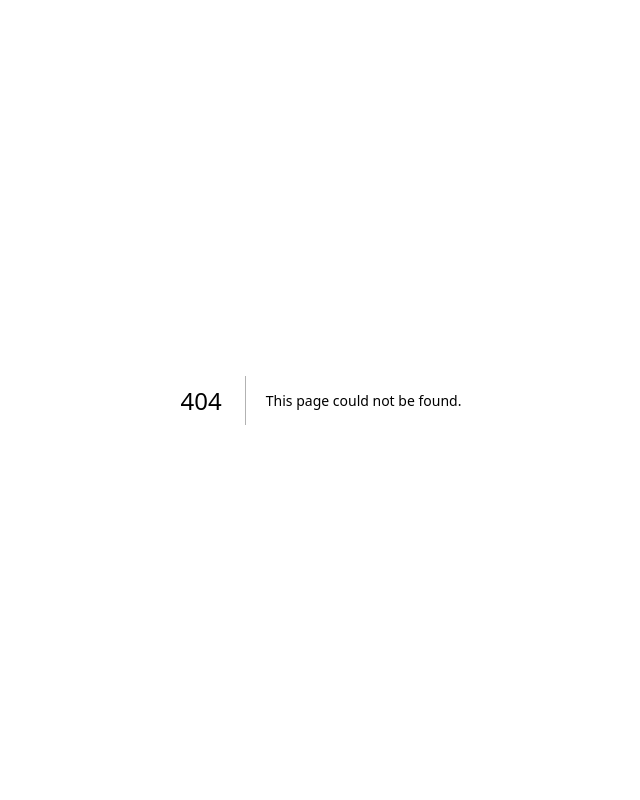
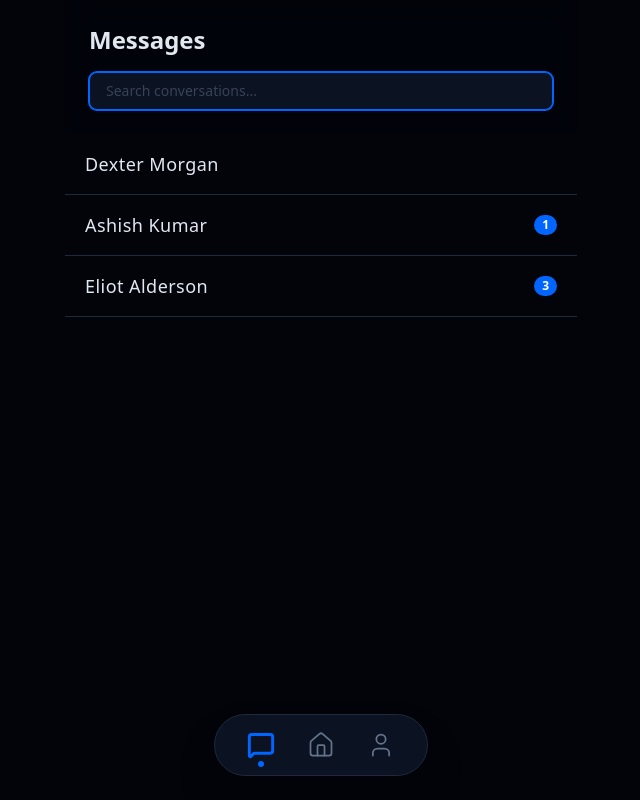
Before and after one commit to Ashcodes69/evanesce-frontend-v2, a Next.js app: page /messages in a window 1280 px wide. Before the commit this address had no page. Shown: the whole page, without its empty margins (319-959 px from the left). Built offline with nearby package versions, Linux system fonts and the light colour scheme.

Commit message:
created chatrow and messages page

```diff
--- /dev/null
+++ b/src/app/messages/page.tsx
@@ -0,0 +1,38 @@
+import Navbar from "@/src/components/layout/Navbar";
+import Input from "@/src/components/ui/Input";
+import ChatRow from "@/src/features/chat/ChatRow";
+
+const activeChats = [
+  {
+    id: 1,
+    fullName: "Dexter Morgan",
+    unreadCount: 0,
+    lastMessageText: "Active now",
+  },
+  { id: 2, fullName: "Ashish Kumar", unreadCount: 1 },
+  { id: 3, fullName: "Eliot Alderson", unreadCount: 3 },
+];
+export default function page() {
+  return (
+    <main className="min-h-screen bg-background pb24">
+      <div className="max-w-lg mx-auto flex flex-col w-full h-full">
+        <div className="sticky top-0 z-10 bg-background/80 backdrop-blur-md px-6 py-6 border-border">
+          <h1 className="text-text-main text-2xl font-bold mb-4">Messages</h1>
+          <Input type="text" placeholder="Search conversations..." />
+        </div>
+
+        <div className="flex flex-col">
+          {activeChats.map((chat) => (
+            <ChatRow
+              key={chat.id}
+              userId={chat.id}
+              fullName={chat.fullName}
+              unreadMsgCount={chat.unreadCount}
+            />
+          ))}
+        </div>
+      </div>
+      <Navbar />
+    </main>
+  );
+}
--- /dev/null
+++ b/src/features/chat/ChatRow.tsx
@@ -0,0 +1,38 @@
+"use client";
+import Link from "next/link";
+import clsx from "clsx";
+
+export interface ChatRowProps {
+  userId: number;
+  fullName: string;
+  unreadMsgCount: number;
+}
+
+export default function ChatRow({
+  userId,
+  fullName,
+  unreadMsgCount = 0,
+}: ChatRowProps) {
+  return (
+    <Link href={`/messages/${userId}`} className="block w-full group">
+      <div
+        className={clsx(
+          "flex flex-col justify-center px-5 py-4 border-b border-border bg-background transition-colors duration-200",
+          "group-hover:bg-surface/50",
+        )}
+      >
+        <div className="flex items-center justify-between">
+          <h3 className="text-text-main text-lg font-medium tracking-wide">
+            {fullName}
+          </h3>
+
+          {unreadMsgCount > 0 && (
+            <span className="bg-primary text-white text-xs font-bold px-2 py-0.5 rounded-full shadow-[0_0_8px_var(--primary)]">
+              {unreadMsgCount}
+            </span>
+          )}
+        </div>
+      </div>
+    </Link>
+  );
+}
```
